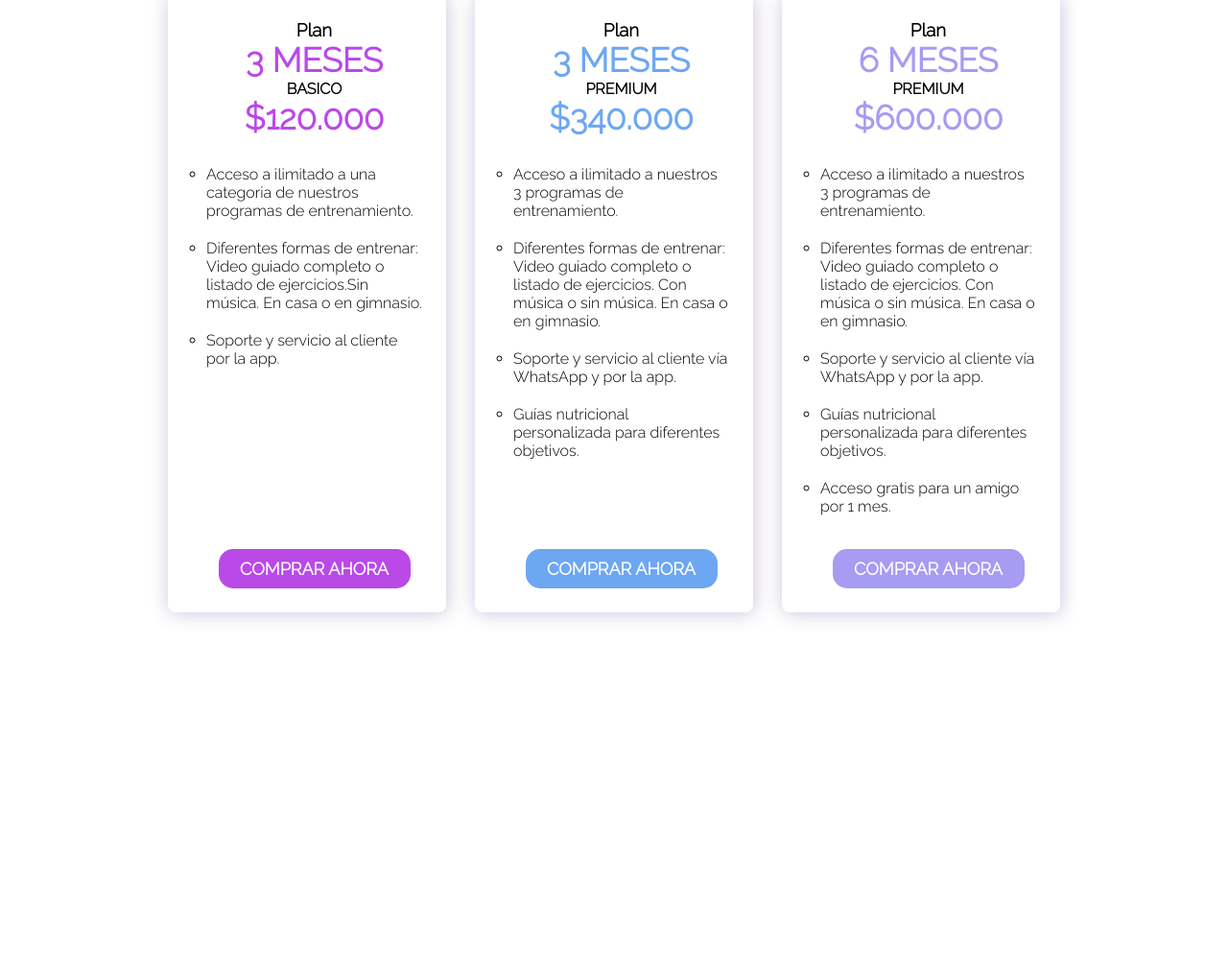
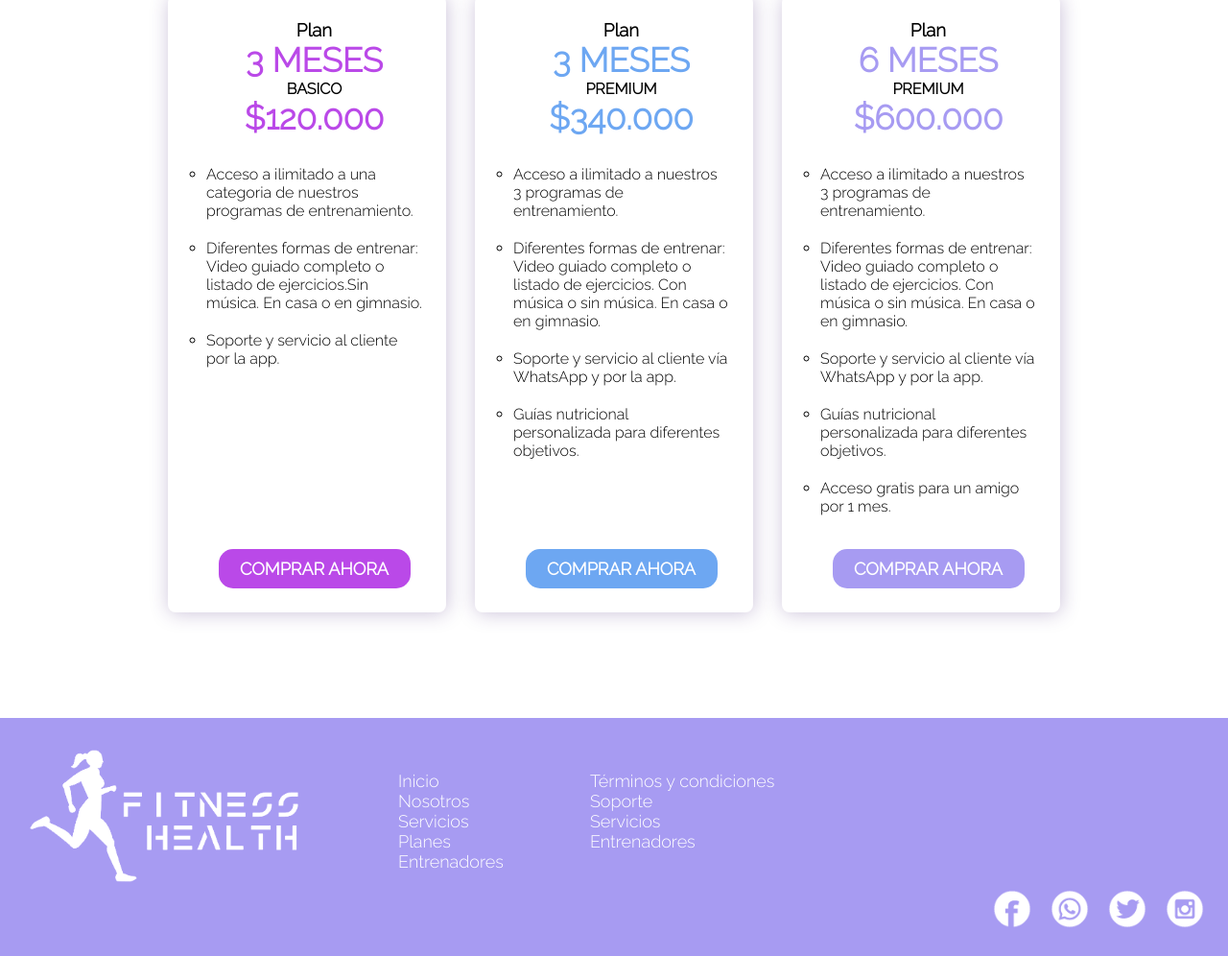
Before and after one commit to AstridS44/FitnessHealth, a plain HTML site: page index.html in a window 1280 px wide. Shown: the part 2842-3838 px from the top of the page at 96% size. Before the commit the page ends 3590 px from the top, so only its background shows below. Drawn offline with Linux system fonts and the light colour scheme.

Commit message:
Finalizada seccion de footer, completa landingpage son mediaqueries

```diff
--- a/index.html
+++ b/index.html
@@ -239,8 +239,33 @@
             </ul>
             <button>COMPRAR AHORA</button>
           </div>
-
       </div>
     </article>
+    <footer>
+      <div class="secciones">
+       <img src="/images/logo_blanco.png" alt="logoblanco">
+        <ul>
+         <li><a href="#">Inicio</a></li>
+         <li><a href="#">Nosotros</a></li>
+         <li><a href="#">Servicios</a></li>
+         <li><a href="#">Planes</a></li>
+         <li><a href="#">Entrenadores</a></li>
+        </ul>
+
+         <ul>
+          <li><a href="#">Términos y condiciones</a></li>
+          <li><a href="#">Soporte</a></li>
+          <li><a href="#">Servicios</a></li>
+          <li><a href="#">Entrenadores</a></li>
+         </ul>
+      </div>
+
+      <div class="redes">
+        <a href="#"><img src="/images/facebook.png" alt="logofacebook"></a>
+        <a href="#"><img src="/images/whatsapp.png" alt="logowhatsapp"></a>
+        <a href="#"><img src="/images/twitter.png" alt="logotwitter"></a>
+        <a href="#"><img src="/images/instagram.png" alt="logoinstagram"></a>
+      </div>
+    </footer>
   </body>
 </html>
--- a/styles.css
+++ b/styles.css
@@ -410,3 +410,60 @@ article {
   background-color: #7e72ca;
   box-shadow: 1px 1px 20px #51478f70;
 }
+
+footer {
+  display: flex;
+  flex-direction: column;
+  flex-wrap: nowrap;
+  padding: 25px;
+  align-items: center;
+  text-align: center;
+
+  background-color: #a79bf2;
+  width: 100%;
+}
+
+.secciones {
+  width: 100%;
+  display: flex;
+  flex-direction: row;
+  flex-wrap: nowrap;
+  justify-content: flex-start;
+  align-items: stretch;
+
+  text-align: left;
+  font-size: 18px;
+  color: white;
+  font-weight: 300;
+  gap: 50px;
+}
+
+footer img {
+  width: 300px;
+}
+
+footer ul {
+  margin: 30px 0px 0px 40px;
+  list-style: none;
+}
+footer ul li a {
+  text-decoration: none;
+  color: #fff;
+}
+footer ul li a:hover {
+  text-decoration: none;
+  color: #8b37ae;
+}
+.redes {
+  width: 100%;
+  display: flex;
+  flex-direction: row;
+  flex-wrap: nowrap;
+  justify-content: flex-end;
+  align-items: stretch;
+  text-align: left;
+  gap: 20px;
+}
+.redes img {
+  width: 40px;
+}
```
Also changed, not shown: images/facebook.png (added), images/instagram.png (added), images/twitter.png (added), images/whatsapp.png (added).
